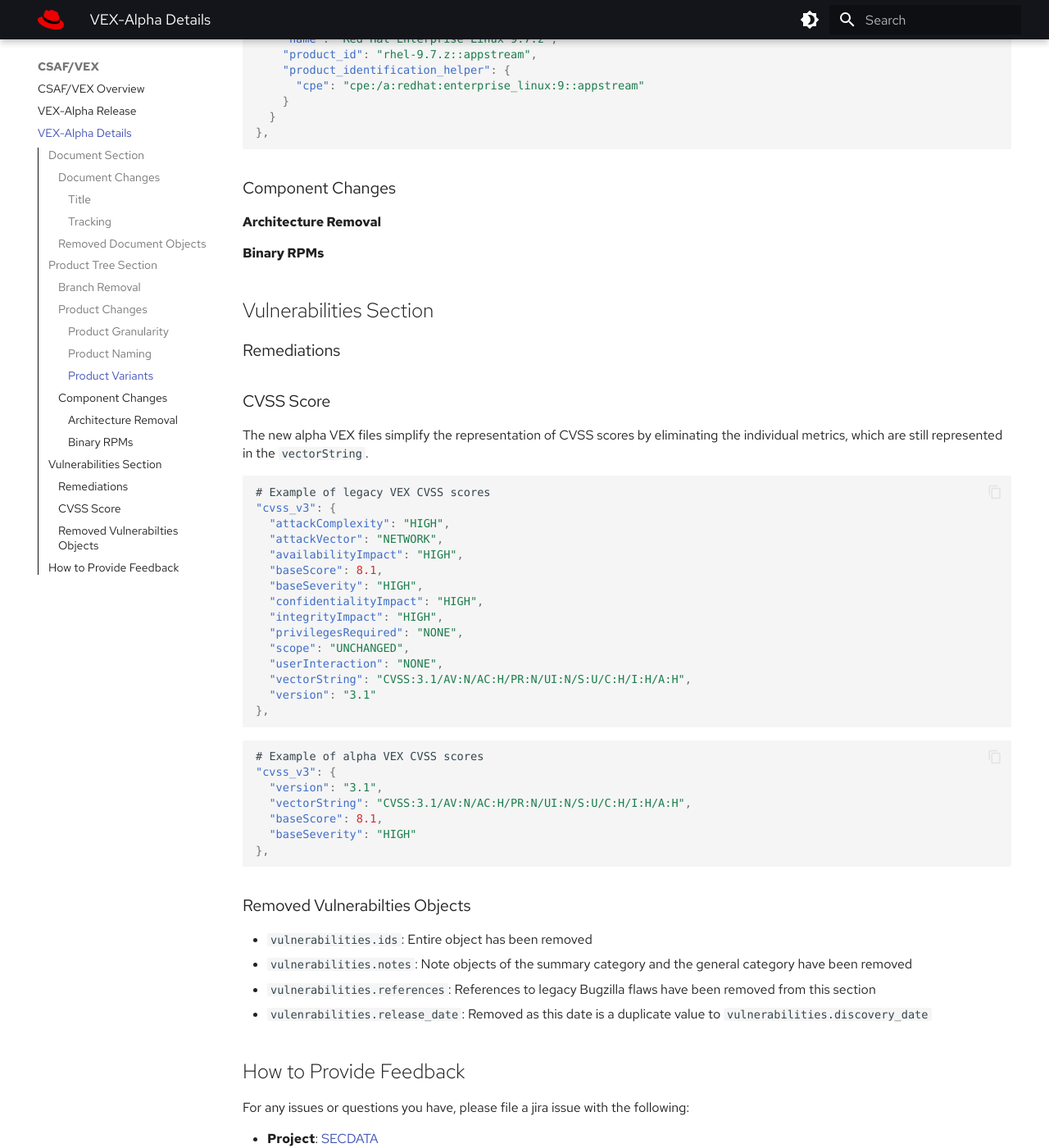
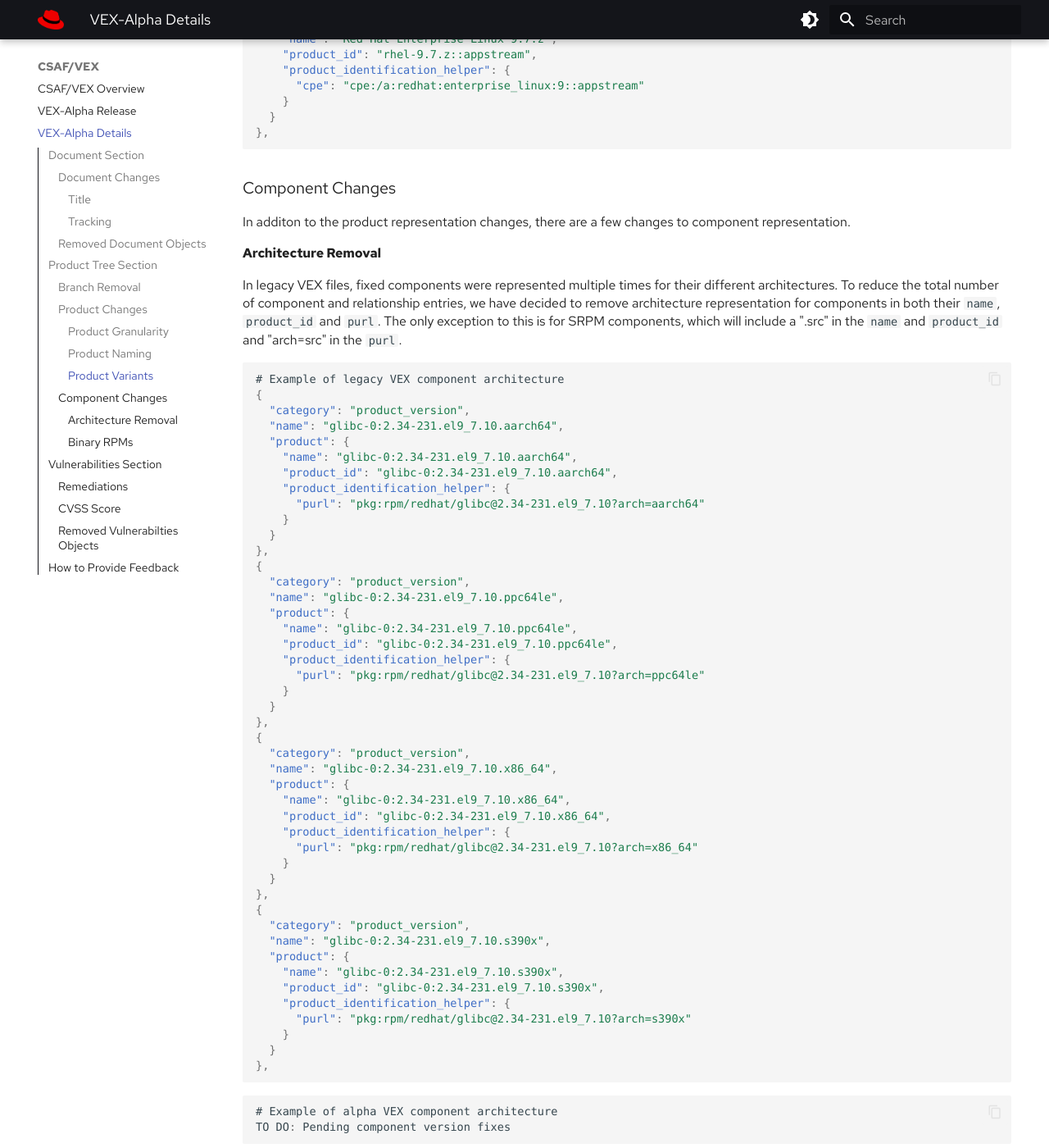
Before and after one commit to RedHatProductSecurity/security-data-guidelines, an MkDocs documentation site: the page built from docs/vex-alpha-details.md, in a window 1280 px wide and 1400 px high, scrolled down 7195 px. Shown: the whole window at 82% size. Built offline with MkDocs 1.6.1 and Material for MkDocs 9.7.7, drawn with Linux system fonts in a browser that asks for light colours; some web fonts are replaced; some of the changed text lies outside the part shown.

Commit message:
More updates :)

````diff
--- a/docs/vex-alpha-details.md
+++ b/docs/vex-alpha-details.md
@@ -3,7 +3,7 @@
 This document is intended to cover the changes made in the new release of alpha VEX files compared to the legacy VEX files. These changes are broken out by the three main CSAF VEX document sections: Document, Product Tree and Vulnerabilities.
 
 ## Document Section
-The new alpha VEX files include a few minor changes to the document section, outlined in the sections below.
+The new alpha VEX files include a few minor changes to the `document` section, outlined in the sections below.
 
 ### Document Changes
 
@@ -84,7 +84,7 @@ The `document.tracking.revision_history` has also been updated in the new alpha
 ```
 
 ### Removed Document Objects
-The following optional objects were removed in the document section and will not be present in the new alpha VEX files:
+The following optional objects were removed from the `document` section and will not be present in the new alpha VEX files:
 
 * `document.distribution`
 * `document.lang`
@@ -93,10 +93,10 @@ The following optional objects were removed in the document section and will not
 
 
 ## Product Tree Section
-The product tree section of VEX files includes the most significant changes between legacy VEX files and the new alpha VEX files.
+The `product_tree` section of VEX files includes the most significant changes between legacy VEX files and the new alpha VEX files.
 
 ### Branch Removal
-In the product tree section of a VEX file, legacy VEX files use to nest `product_name` objects under `product_family` branches and `product_version` objects under `architecture` branches, depending on the fix status of each. The new alpha VEX files remove any branch nesting. All `product_name` and `product_version` objects will only be nested under the parent `vendor` branch.
+In the `product_tree` section of a VEX file, legacy VEX files used to nest `product_name` objects under `product_family` branches and `product_version` objects under `architecture` branches, depending on the fix status of each. The new alpha VEX files remove any branch nesting. All `product_name` and `product_version` objects will only be nested under the parent `vendor` branch.
 
 ```json
 # Example of legacy VEX branch nesting
@@ -266,6 +266,7 @@ By comparing the Openshift 4.18 in legacy VEX files for [CVE-2025-12801](https:/
   }
 }
 ```
+
 In new alpha VEX files for [CVE-2025-12801](https://security.access.redhat.com/data/csaf/v2/vex-alpha/2025/cve-2025-12801.json) and [CVE-2025-6176](https://security.access.redhat.com/data/csaf/v2/vex-alpha/2025/cve-2025-6176.json), the `product_id` value remains the same between fixed and unfixed states.
 
 ```json
@@ -354,17 +355,75 @@ The new alpha VEX files change how multiple product variants are represented. Fo
 
 ```
 
-
 ### Component Changes
+In additon to the product representation changes, there are a few changes to component representation.
 
 #### Architecture Removal
+In legacy VEX files, fixed components were represented multiple times for their different architectures. To reduce the total number of component and relationship entries, we have decided to remove architecture representation for components in both their `name`, `product_id` and `purl`. The only exception to this is for SRPM components, which will include a ".src" in the `name` and `product_id` and "arch=src" in the `purl`.
 
+```json
+# Example of legacy VEX component architecture
+{
+  "category": "product_version",
+  "name": "glibc-0:2.34-231.el9_7.10.aarch64",
+  "product": {
+    "name": "glibc-0:2.34-231.el9_7.10.aarch64",
+    "product_id": "glibc-0:2.34-231.el9_7.10.aarch64",
+    "product_identification_helper": {
+      "purl": "pkg:rpm/redhat/glibc@2.34-231.el9_7.10?arch=aarch64"
+    }
+  }
+},
+{
+  "category": "product_version",
+  "name": "glibc-0:2.34-231.el9_7.10.ppc64le",
+  "product": {
+    "name": "glibc-0:2.34-231.el9_7.10.ppc64le",
+    "product_id": "glibc-0:2.34-231.el9_7.10.ppc64le",
+    "product_identification_helper": {
+      "purl": "pkg:rpm/redhat/glibc@2.34-231.el9_7.10?arch=ppc64le"
+    }
+  }
+},
+{
+  "category": "product_version",
+  "name": "glibc-0:2.34-231.el9_7.10.x86_64",
+  "product": {
+    "name": "glibc-0:2.34-231.el9_7.10.x86_64",
+    "product_id": "glibc-0:2.34-231.el9_7.10.x86_64",
+    "product_identification_helper": {
+      "purl": "pkg:rpm/redhat/glibc@2.34-231.el9_7.10?arch=x86_64"
+    }
+  }
+},
+{
+  "category": "product_version",
+  "name": "glibc-0:2.34-231.el9_7.10.s390x",
+  "product": {
+    "name": "glibc-0:2.34-231.el9_7.10.s390x",
+    "product_id": "glibc-0:2.34-231.el9_7.10.s390x",
+    "product_identification_helper": {
+      "purl": "pkg:rpm/redhat/glibc@2.34-231.el9_7.10?arch=s390x"
+    }
+  }
+},
+
+```
+
+```json
+# Example of alpha VEX component architecture
+TO DO: Pending component version fixes
+
+```
 #### Binary RPMs
+TO DO
 
 
 ## Vulnerabilities Section
+Finally, there were a few changes made the the `vulnerabilties` section of the new alpha VEX files.
 
 ### Remediations
+A minor change to the `vulnerabilites.remediations` object was included in the new alpha VEX files. Product and component pairs that have a 'fixed' product status will no longer be listed under a `category: workaround` remediation object. Fixed product and componets will only be listed under a `category: vendor_fix` remediation object.
 
 
 ### CVSS Score
````
